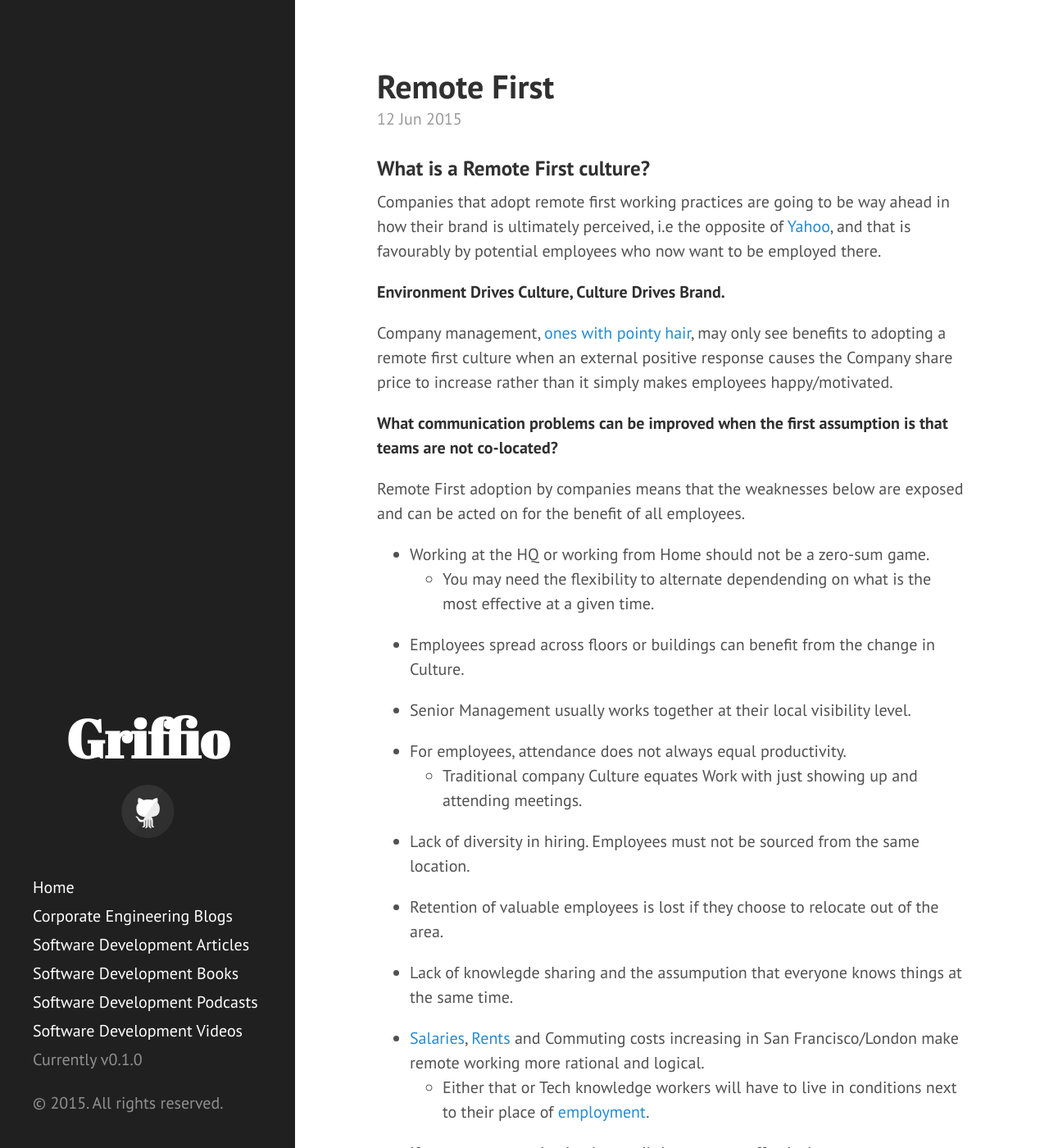
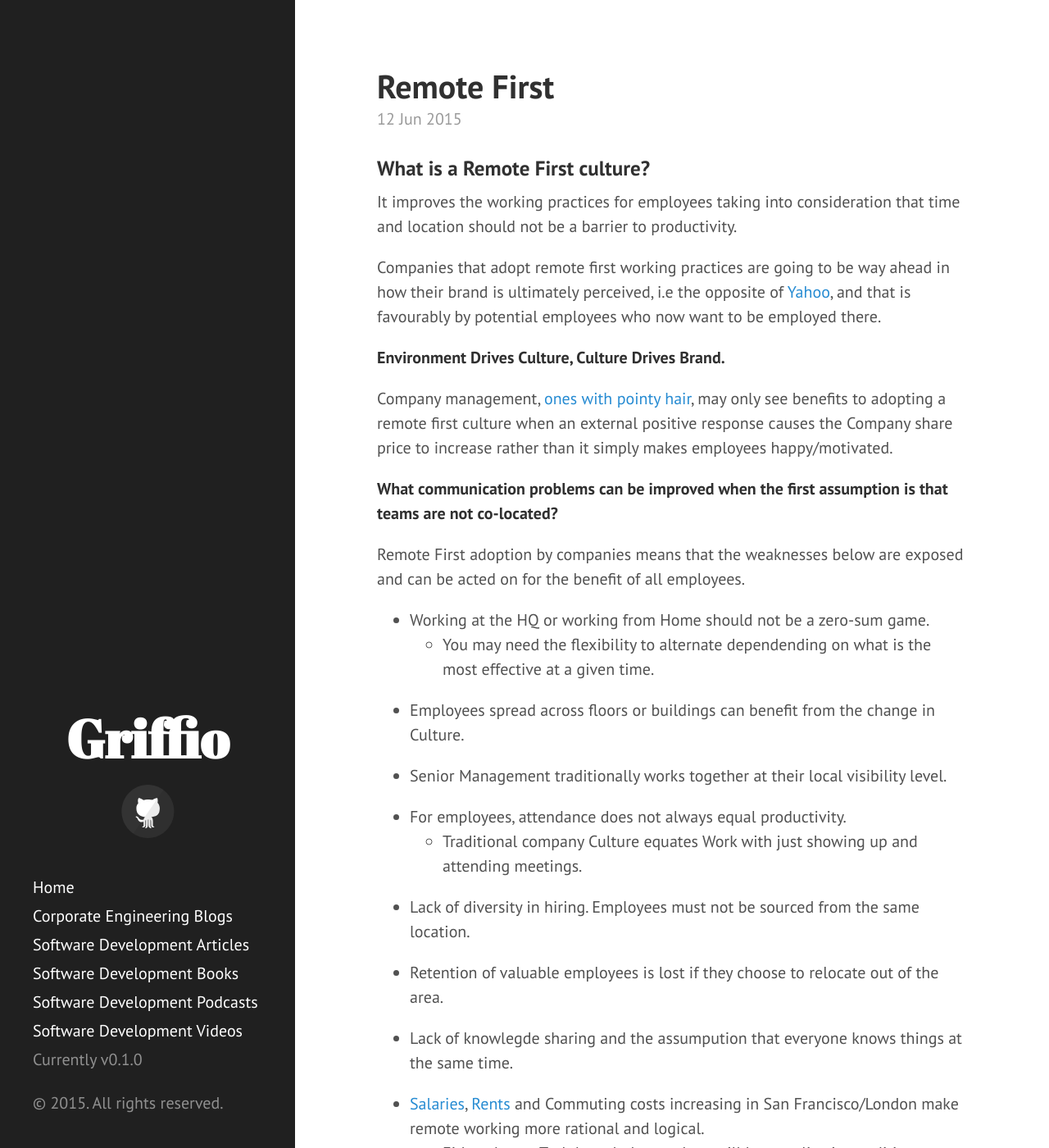
Before and after one commit to griffio/griffio.github.io, a Jekyll site: the page built from _posts/2015-06-12-Remote-First.md, in a window 1280 px wide and 1400 px high. Shown: the whole window at 82% size. Built offline with Jekyll 4.4.1, drawn with Linux system fonts in a browser that asks for light colours; nearby versions of some CDN libraries.

Commit message:
Update 2015-06-12-Remote-First.md

```diff
--- a/_posts/2015-06-12-Remote-First.md
+++ b/_posts/2015-06-12-Remote-First.md
@@ -8,6 +8,8 @@ summary: Remote First Culture
 ---
 
 ### What is a Remote First culture?
+
+It improves the working practices for employees taking into consideration that time and location should not be a barrier to productivity.
 
 Companies that adopt remote first working practices are going to be way ahead in how their brand is ultimately perceived, i.e the opposite of [Yahoo](http://allthingsd.com/20130222/physically-together-heres-the-internal-yahoo-no-work-from-home-memo-which-extends-beyond-remote-workers/), and that is favourably by potential employees who now want to be employed there.
 
@@ -24,7 +26,7 @@ Remote First adoption by companies means that the weaknesses below are exposed a
 
 * Employees spread across floors or buildings can benefit from the change in Culture.
 
-* Senior Management usually works together at their local visibility level.
+* Senior Management traditionally works together at their local visibility level.
 
 * For employees, attendance does not always equal productivity.
   * Traditional company Culture equates Work with just showing up and attending meetings.
```
